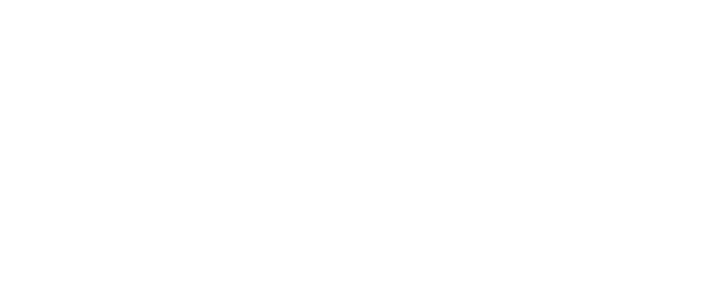
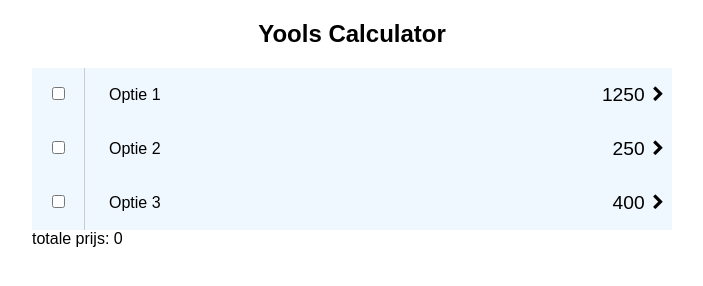
Before and after one commit to michielsteeg/yools-calculator, a plain HTML site: page index.html in a window 1280 px wide. Shown: the whole page, without its empty margins (288-991 px from the left). Drawn offline with nearby package versions, Linux system fonts and the light colour scheme.

Commit message:
first version of selection options with prices

```diff
--- /dev/null
+++ b/css/calculator.scss
@@ -0,0 +1,5 @@
+.yools-calculator {
+    .title {
+        text-align: center;
+    }
+}
--- /dev/null
+++ b/css/components/option-list.scss
@@ -0,0 +1,45 @@
+.option-list {
+    background-color: aliceblue;
+    list-style: none;
+    margin: 0 auto;
+    padding: 0;
+    max-width: 40rem;
+    .option {
+        display: flex;
+        flex-flow: row nowrap;
+        list-style: none;
+        margin: 0;
+        padding: 0;
+        .select {
+            border-right: 1px solid #ccc;
+            margin-right: 1rem;
+            padding: 1rem;
+        }
+        .content {
+            flex: 1;
+            section {
+                display: flex;
+                flex: 1;
+                flex-flow: row nowrap;
+                align-items: center;
+            }
+            section.info {
+                padding: 1rem 0.5rem;
+                .name {
+                    flex: 1;
+                }
+                .price {
+                    font-size: 1.2rem;
+                    padding: 0 0.5rem;
+                }
+                .toggle {
+                    cursor: pointer;
+                    transition: all 0.1s linear;
+                    &.active {
+                        transform: rotate(90deg);
+                    }
+                }
+            }
+        }
+    }
+}
--- /dev/null
+++ b/css/main.scss
@@ -0,0 +1,20 @@
+html, body {
+    font-size: 16px;
+    font-family: sans-serif;
+    margin: 0;
+    padding: 0;
+}
+
+*, *:before, *:after {
+    box-sizing: border-box;
+}
+
+.container {
+    margin: 0 auto;
+    width: calc(100vw - 2rem);
+    max-width: 1140px;
+    .container-section {
+        margin: 0 auto;
+        max-width: 40rem;
+    }
+}
--- a/index.html
+++ b/index.html
@@ -8,23 +8,25 @@
     <script src="https://cdn.jsdelivr.net/npm/vue@2.5.15/dist/vue.js"></script>
     <link rel="stylesheet" href="https://maxcdn.bootstrapcdn.com/font-awesome/4.7.0/css/font-awesome.min.css">
     <link rel="stylesheet" type="text/css" media="screen" href="css/main.css" />
+    <link rel="stylesheet" type="text/css" media="screen" href="css/calculator.css" />
 
     <!-- template -->
     <script type="text/x-template" id="option-list">
         <ul class="option-list">
-            <li class="option" v-for="(index, option) in options">
+            <li class="option" v-for="(option, index) in options">
                 <div class="select">
                     <input type="checkbox" v-model="option.selected" />
                 </div>
                 <div class="content">
-                    <section>
+                    <section class="info">
                         <div class="name">{{ option.name }}</div>
-                        <span class="toggle" @click="toggle(option)">
+                        <div class="price">{{ option.price }}</div>
+                        <span class="toggle" :class="{'active': show === option}" @click="toggle(option)">
                             <i class="toggle fa fa-chevron-right"></i>
                         </span>
                     </section>
-                    <section v-show="show[index]">
-                        <p class="description">{{ option.description }}</p>
+                    <section class="description" v-show="show === option">
+                        <p>{{ option.description }}</p>
                     </section>
                 </div>
             </li>
@@ -32,14 +34,25 @@
     </script>
 </head>
 <body>
+
     <div id="vue-app">
-        <div class="container">
-            <h4 class="title">Yools Calculator</h4>
-            <option-list :options></option-list>
+        <div class="container yools-calculator">
+            <h2 class="title">Yools Calculator</h2>
+            <option-list :options="options"></option-list>
+            <div class="container-section">
+                <div class="total_price">
+                    totale prijs: {{ totalPrice }}
+                </div>
+            </div>
         </div>
     </div>
+
+    <!-- data -->
     <script src="javascript/data.js"></script>
+    <!-- components -->
     <script src="javascript/components/option-list.js"></script>
+    <link rel="stylesheet" href="css/components/option-list.css">
+    <!-- app -->
     <script src="javascript/app.js"></script>
 </body>
 </html>
--- a/javascript/app.js
+++ b/javascript/app.js
@@ -4,5 +4,12 @@ var app = new Vue({
         return {
             options: yools.calculator.options
         }
+    },
+    computed: {
+        totalPrice: function () {
+            return this.options.reduce(function (prev, curr) {
+                return prev + (curr.selected ? curr.price : 0);
+            }, 0);
+        }
     }
 })
--- a/javascript/components/option-list.js
+++ b/javascript/components/option-list.js
@@ -8,12 +8,12 @@ Vue.component("option-list", {
     },
     data: function () {
         return {
-            show: []
+            show: null
         }
     },
     methods: {
         toggle: function (option) {
-            this.show[this.options.indexOf(option)] = !this.show[this.options.indexOf(option)];
+            this.show = this.show === option ? null : option;
         }
     }
 })
```
Also changed, not shown: css/calculator.css (added), css/calculator.min.css (added), css/components/option-list.css (added), css/components/option-list.min.css (added), css/main.css, css/main.min.css (added).
